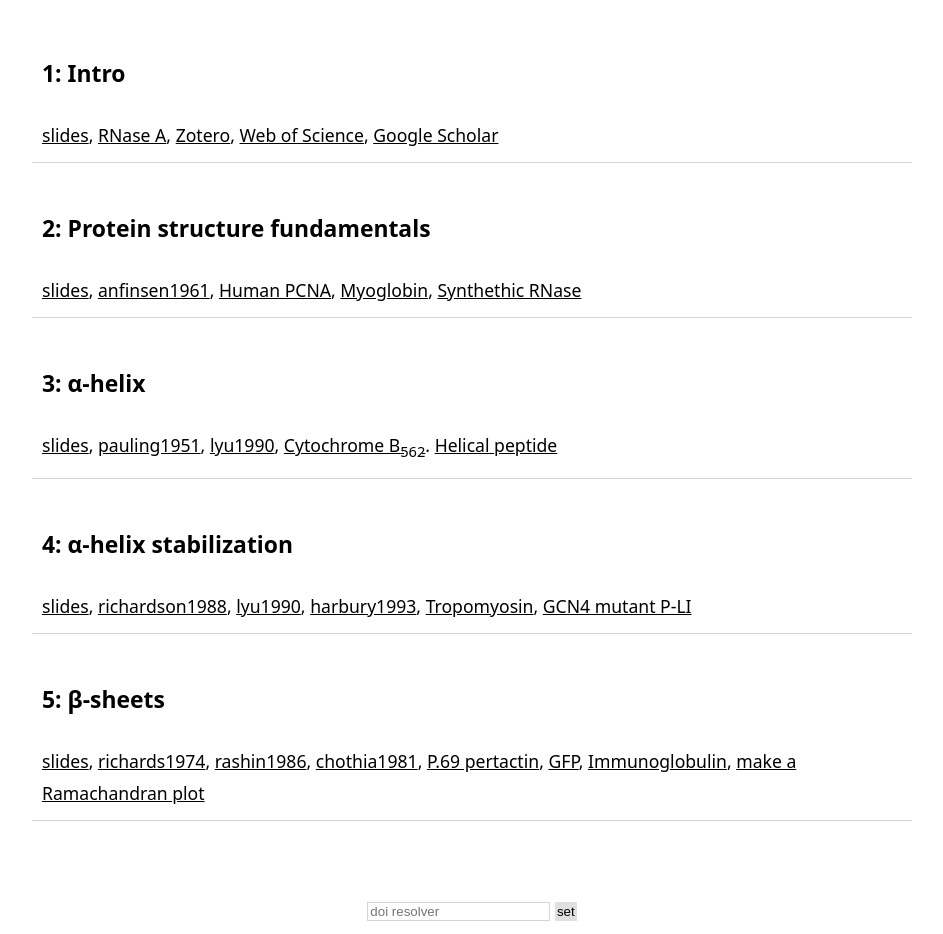
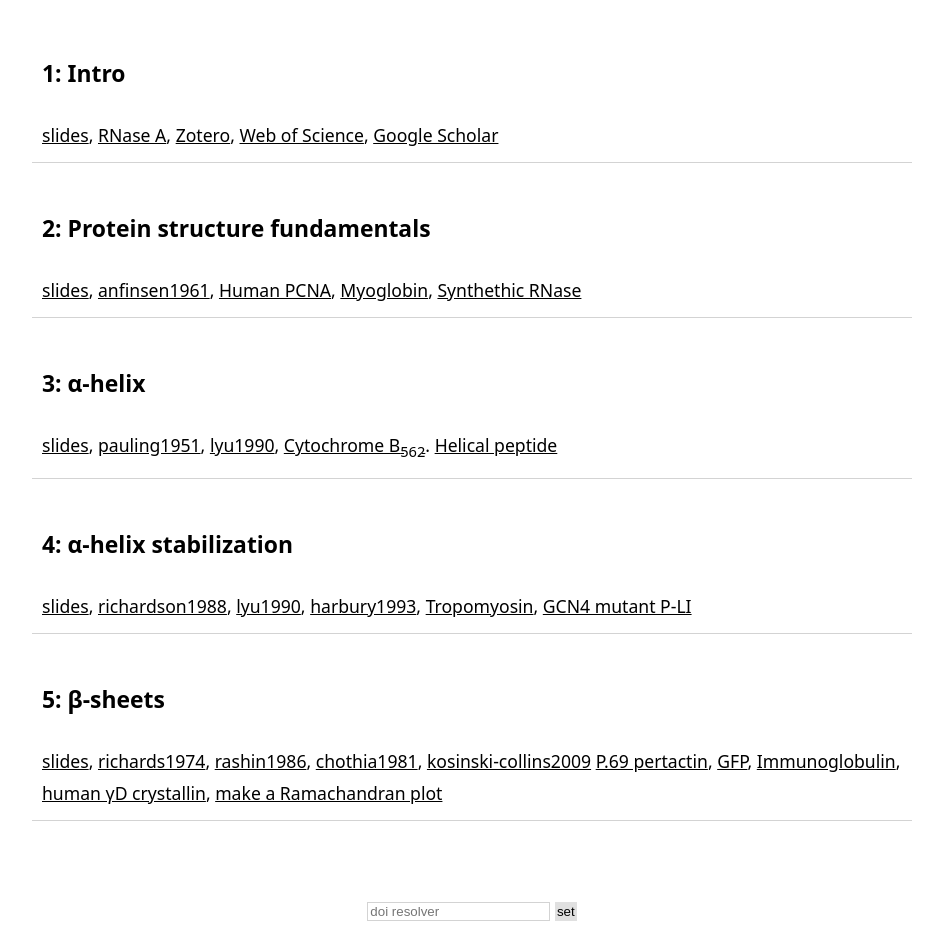
Before and after one commit to mederka/folding, a plain HTML site: page lectures.html in a window 1280 px wide. Shown: the part 157-1091 px from the top of the page, without its empty margins (168-1111 px from the left). Drawn offline with Linux system fonts and the light colour scheme; some packages are replaced by stand-ins of ours; a script that the page names is missing.

Commit message:
Add crystallin paper & stucture

```diff
--- a/lectures.html
+++ b/lectures.html
@@ -34,9 +34,8 @@
         </div>
         <div class="lecture">
           <h4>5: β-sheets</h4>
-          <a onclick="t2.load('slides/05.org')" href="#">slides</a>, <a target="_blank" class="paper" href="https://doi.org/10.1016/0022-2836(74)90570-1">richards1974</a>, <a target="_blank" class="paper" href="https://doi.org/10.1021/bi00360a021">rashin1986</a>, <a target="_blank" class="paper" href="https://doi.org/10.1073/pnas.78.7.4146">chothia1981</a>,
-          <a onclick="openViewer('1dab')" href="#">P.69 pertactin</a>, <a onclick="openViewer('1cv7')" href="#">GFP</a>, <a onclick="openViewer('1igy')" href="#">Immunoglobulin</a>,
-          <a href="http://eds.bmc.uu.se/ramachan.html" target="_blank">make a Ramachandran plot</a>
+          <a onclick="t2.load('slides/05.org')" href="#">slides</a>, <a target="_blank" class="paper" href="https://doi.org/10.1016/0022-2836(74)90570-1">richards1974</a>, <a target="_blank" class="paper" href="https://doi.org/10.1021/bi00360a021">rashin1986</a>, <a target="_blank" class="paper" href="https://doi.org/10.1073/pnas.78.7.4146">chothia1981</a>, <a href="https://doi.org/10.1110/ps.04627004" target="_blank" class="paper">kosinski-collins2009</a>
+          <a onclick="openViewer('1dab')" href="#">P.69 pertactin</a>, <a onclick="openViewer('1cv7')" href="#">GFP</a>, <a onclick="openViewer('1igy')" href="#">Immunoglobulin</a>, <a href="#" onclick="openViewer('1hk0')">human γD crystallin</a>, <a href="http://eds.bmc.uu.se/ramachan.html" target="_blank">make a Ramachandran plot</a>
         </div>
       </div>
     </div>
```
